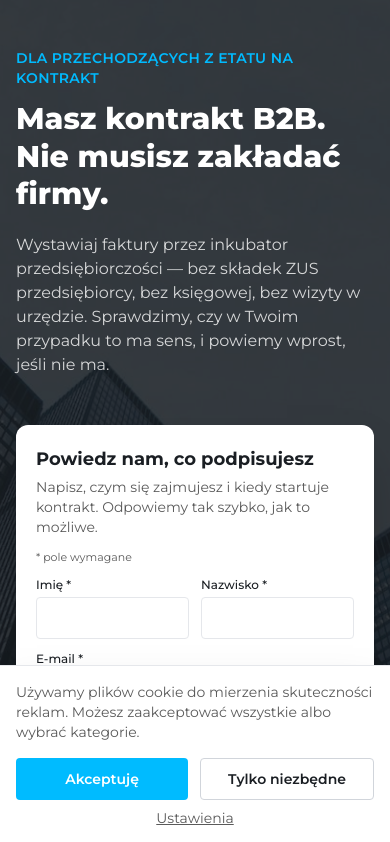
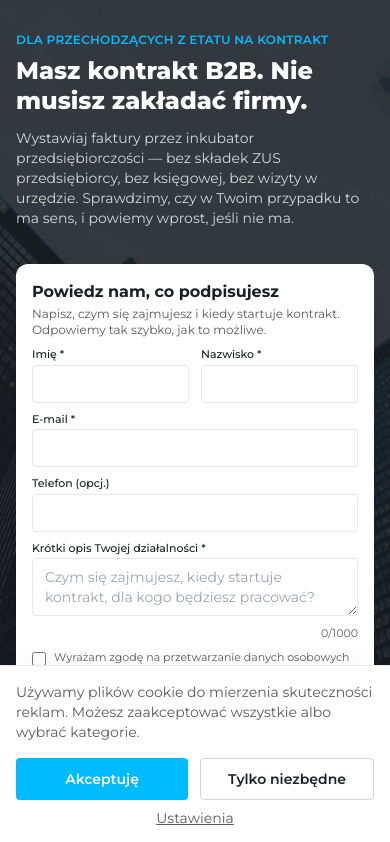
Before and after one commit to malpamalpam/fdk-landing, a Next.js app: page /lp/landing1 in a window 390 px wide. Shown: the top 842 px of the page. Built offline with nearby package versions, Linux system fonts and the light colour scheme; no server answers.

Commit message:
fix: compact hero form, button text 'Wyślij', email+phone in one row

```diff
--- a/src/components/LandingTemplate.tsx
+++ b/src/components/LandingTemplate.tsx
@@ -60,23 +60,23 @@ export default function LandingTemplate({ landing }: { landing: LandingContent }
   return (
     <div ref={pageRef}>
       {/* ── Hero with form ── */}
-      <section className="relative bg-ink text-white min-h-screen lg:min-h-[700px]" id="hero">
+      <section className="relative bg-ink text-white" id="hero">
         <Image src="/hero.jpg" alt="" fill className="object-cover" priority sizes="100vw" />
         <div className="absolute inset-0 bg-[rgba(26,30,35,0.87)]" aria-hidden="true" />
-        <div className="relative z-10 max-w-[1140px] mx-auto px-4 md:px-6 py-12 lg:py-16">
-          <div className="grid grid-cols-1 lg:grid-cols-[55fr_45fr] gap-8 lg:gap-12 items-start">
+        <div className="relative z-10 max-w-[1140px] mx-auto px-4 md:px-6 py-8 lg:py-12">
+          <div className="grid grid-cols-1 lg:grid-cols-[55fr_45fr] gap-6 lg:gap-10 items-start">
             {/* Left — copy */}
-            <div className="lg:py-8">
-              <p className="text-brand text-sm font-semibold uppercase tracking-wide mb-3">{landing.hero.eyebrow}</p>
-              <h1 className="text-3xl sm:text-4xl lg:text-5xl font-extrabold leading-tight mb-5">{landing.hero.h1}</h1>
-              <p className="text-base lg:text-lg text-white/80 mb-4 lg:mb-6">{landing.hero.lead}</p>
-              <p className="text-white/50 text-sm hidden lg:block">{landing.hero.trustLine}</p>
+            <div className="lg:py-4">
+              <p className="text-brand text-xs font-semibold uppercase tracking-wide mb-2">{landing.hero.eyebrow}</p>
+              <h1 className="text-2xl sm:text-3xl lg:text-4xl font-extrabold leading-tight mb-3">{landing.hero.h1}</h1>
+              <p className="text-sm lg:text-base text-white/80 mb-3">{landing.hero.lead}</p>
+              <p className="text-white/50 text-xs hidden lg:block">{landing.hero.trustLine}</p>
             </div>
 
             {/* Right — form card */}
-            <div className="bg-white rounded-[12px] p-5 lg:p-6 text-ink shadow-2xl" id="formularz">
-              <h2 className="text-lg lg:text-xl font-bold mb-1">{landing.hero.formHeading}</h2>
-              <p className="text-body text-sm mb-3">{landing.hero.formIntro}</p>
+            <div className="bg-white rounded-[12px] p-4 lg:p-5 text-ink shadow-2xl" id="formularz">
+              <h2 className="text-base lg:text-lg font-bold mb-0.5">{landing.hero.formHeading}</h2>
+              <p className="text-body text-xs mb-2">{landing.hero.formIntro}</p>
               <LeadForm landing={landing} variant="hero" />
             </div>
           </div>
--- a/src/components/LeadForm.tsx
+++ b/src/components/LeadForm.tsx
@@ -137,13 +137,12 @@ export default function LeadForm({
     );
   }
 
-  const inp = 'w-full px-3 py-2.5 border border-gray-200 rounded-[4px] text-ink text-sm bg-white focus:outline-none focus:ring-2 focus:ring-brand focus:border-transparent transition-shadow';
-  const lbl = 'block text-xs font-medium text-ink mb-1';
-  const err = 'text-red-500 text-xs mt-0.5';
+  const inp = 'w-full px-3 py-2 border border-gray-200 rounded-[4px] text-ink text-sm bg-white focus:outline-none focus:ring-2 focus:ring-brand focus:border-transparent transition-shadow';
+  const lbl = 'block text-[11px] font-medium text-ink mb-0.5';
+  const errCls = 'text-red-500 text-[11px] mt-0.5';
 
   return (
-    <form onSubmit={handleSubmit(onSubmit)} noValidate className="space-y-3" onFocus={handleFormFocus}>
-      <p className="text-[11px] text-body">* pole wymagane</p>
+    <form onSubmit={handleSubmit(onSubmit)} noValidate className="space-y-2" onFocus={handleFormFocus}>
 
       {/* Honeypot */}
       <div style={{ position: 'absolute', left: '-9999px', top: '-9999px' }} aria-hidden="true">
@@ -156,26 +155,26 @@ export default function LeadForm({
         <div>
           <label htmlFor={`fn-${variant}`} className={lbl}>Imię *</label>
           <input id={`fn-${variant}`} type="text" autoComplete="given-name" className={inp} {...register('firstName')} aria-invalid={!!errors.firstName} aria-describedby={errors.firstName ? `fn-e-${variant}` : undefined} />
-          {errors.firstName && <p id={`fn-e-${variant}`} className={err} role="alert">{errors.firstName.message}</p>}
+          {errors.firstName && <p id={`fn-e-${variant}`} className={errCls} role="alert">{errors.firstName.message}</p>}
         </div>
         <div>
           <label htmlFor={`ln-${variant}`} className={lbl}>Nazwisko *</label>
           <input id={`ln-${variant}`} type="text" autoComplete="family-name" className={inp} {...register('lastName')} aria-invalid={!!errors.lastName} aria-describedby={errors.lastName ? `ln-e-${variant}` : undefined} />
-          {errors.lastName && <p id={`ln-e-${variant}`} className={err} role="alert">{errors.lastName.message}</p>}
+          {errors.lastName && <p id={`ln-e-${variant}`} className={errCls} role="alert">{errors.lastName.message}</p>}
         </div>
       </div>
 
-      {/* E-mail */}
+      {/* E-mail + Telefon — one row */}
+      <div className="grid grid-cols-1 sm:grid-cols-2 gap-2">
         <div>
           <label htmlFor={`em-${variant}`} className={lbl}>E-mail *</label>
           <input id={`em-${variant}`} type="email" autoComplete="email" className={inp} {...register('email')} aria-invalid={!!errors.email} aria-describedby={errors.email ? `em-e-${variant}` : undefined} />
-        {errors.email && <p id={`em-e-${variant}`} className={err} role="alert">{errors.email.message}</p>}
+          {errors.email && <p id={`em-e-${variant}`} className={errCls} role="alert">{errors.email.message}</p>}
         </div>
-
-      {/* Telefon */}
         <div>
-        <label htmlFor={`ph-${variant}`} className={lbl}>Telefon (opcjonalnie)</label>
+          <label htmlFor={`ph-${variant}`} className={lbl}>Telefon (opcj.)</label>
           <input id={`ph-${variant}`} type="tel" autoComplete="tel" className={inp} {...register('phone')} />
+        </div>
       </div>
 
       {/* Opis */}
@@ -183,7 +182,7 @@ export default function LeadForm({
         <label htmlFor={`desc-${variant}`} className={lbl}>Krótki opis Twojej działalności *</label>
         <textarea
           id={`desc-${variant}`}
-          rows={3}
+          rows={2}
           className={`${inp} resize-y`}
           placeholder={landing.form.descriptionPlaceholder}
           {...register('description')}
@@ -191,7 +190,7 @@ export default function LeadForm({
           aria-describedby={errors.description ? `desc-e-${variant}` : `desc-c-${variant}`}
         />
         <div className="flex justify-between mt-0.5">
-          {errors.description ? <p id={`desc-e-${variant}`} className={err} role="alert">{errors.description.message}</p> : <span />}
+          {errors.description ? <p id={`desc-e-${variant}`} className={errCls} role="alert">{errors.description.message}</p> : <span />}
           <span id={`desc-c-${variant}`} className={`text-[11px] ${descVal.length > DESC_MAX ? 'text-red-500' : 'text-body'}`}>{descVal.length}/{DESC_MAX}</span>
         </div>
       </div>
@@ -205,7 +204,7 @@ export default function LeadForm({
             <a href="https://firmadlakazdego.pl/polityka-prywatnosci/" target="_blank" rel="noopener noreferrer" className="text-brand hover:underline">Polityką prywatności</a>. *
           </span>
         </label>
-        {errors.consent_rodo && <p id={`rodo-e-${variant}`} className={err} role="alert">{errors.consent_rodo.message}</p>}
+        {errors.consent_rodo && <p id={`rodo-e-${variant}`} className={errCls} role="alert">{errors.consent_rodo.message}</p>}
 
         <label className="flex items-start gap-2 text-[11px] text-body leading-snug cursor-pointer">
           <input type="checkbox" className="mt-0.5 w-3.5 h-3.5 rounded border-gray-300 text-brand focus:ring-brand flex-shrink-0" {...register('consent_marketing')} />
@@ -220,7 +219,7 @@ export default function LeadForm({
       <button
         type="submit"
         disabled={isSubmitting}
-        className="w-full bg-brand hover:bg-brandDark disabled:opacity-60 text-white font-semibold py-3.5 rounded-[4px] transition-colors flex items-center justify-center gap-2 text-base"
+        className="w-full bg-brand hover:bg-brandDark disabled:opacity-60 text-white font-semibold py-3 rounded-[4px] transition-colors flex items-center justify-center gap-2 text-sm"
       >
         {isSubmitting ? (
           <>
@@ -231,11 +230,9 @@ export default function LeadForm({
             Wysyłanie…
           </>
         ) : (
-          landing.hero.submitLabel
+          'Wyślij'
         )}
       </button>
-
-      <p className="text-[11px] text-body text-center">Odpowiemy tak szybko, jak to możliwe.</p>
 
       {/* Klauzula informacyjna — collapsible */}
       <details className="text-[10px] text-body/50 leading-relaxed">
```
Lines whose indentation alone changed are shown as unchanged.
